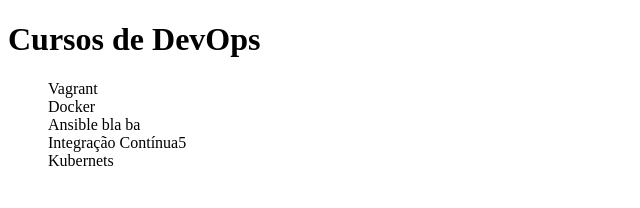
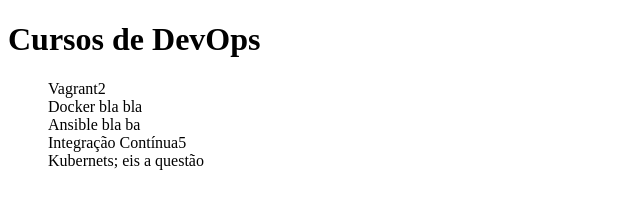
Before and after one commit to kaiodemr/Alura-git, a plain HTML site: page index.html in a window 1280 px wide. Shown: the whole page, without its empty margins (0-640 px from the left). Drawn offline with Linux system fonts and the light colour scheme.

Commit message:
juntando commit 2
att1

att2

```diff
--- a/index.html
+++ b/index.html
@@ -9,15 +9,16 @@
     <h1>Cursos de DevOps</h1>
 
     <dl>
-        <dd>Vagrant</dd>
+        <dd>Vagrant2</dd>
 
-        <dd>Docker</dd>
+        <dd>Docker bla bla</dd>
 
         <dd>Ansible bla ba </dd>
 
         <dd>Integração Contínua5</dd>
 
-        <dd>Kubernets</dd>
+        <dd>Kubernets; eis a questão</dd>
+
     </dl>
 </body>
 </html>
```
